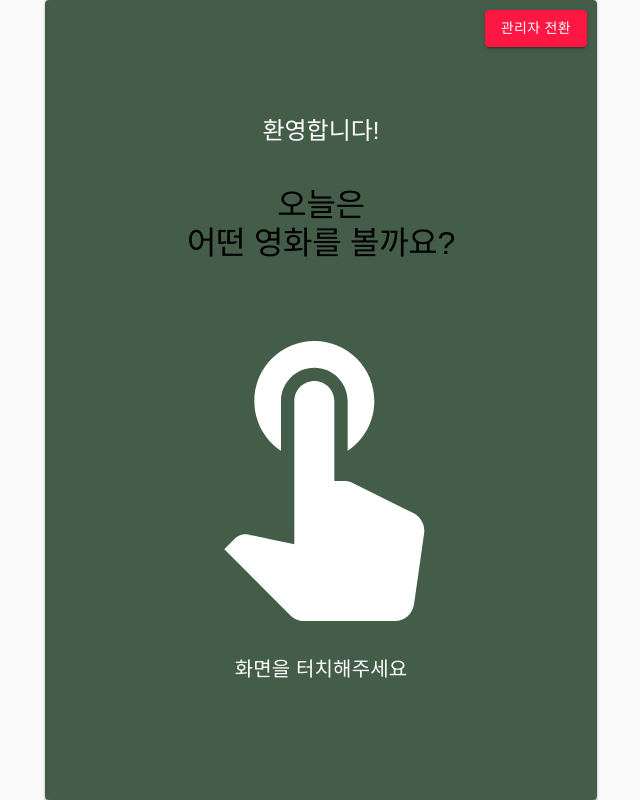
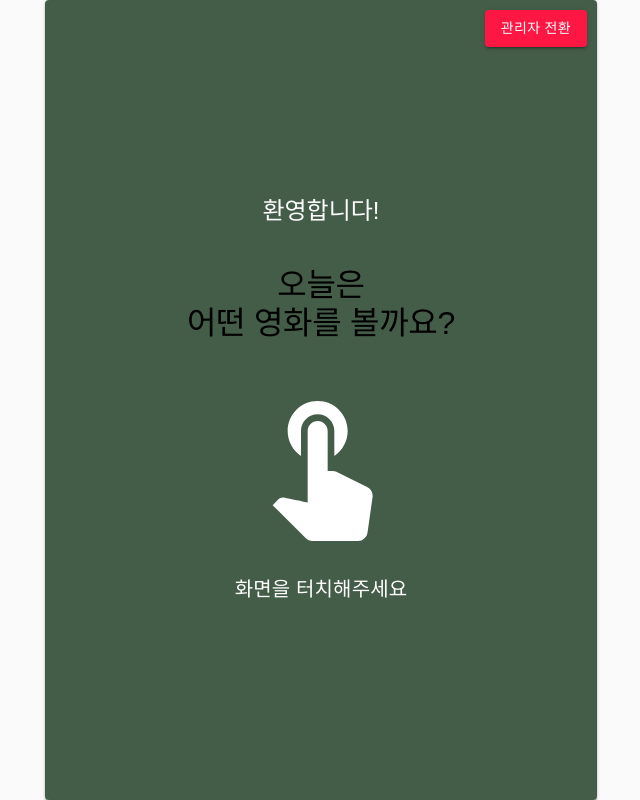
Before and after one commit to Jimin-yang/YMS-Project, a React (Create React App) app: page / in a window 1280 px wide. Shown: the whole page, without its empty margins (319-959 px from the left). Built offline with nearby package versions, Linux system fonts and the light colour scheme.

Commit message:
메인화면 클릭버튼 크기수정

```diff
--- a/src/styles.js
+++ b/src/styles.js
@@ -45,7 +45,7 @@ export const useStyles = makeStyles((theme) => ({
     },
     appIcon: {
         src: "images/logo.png",
-        fontSize: '20rem',
+        fontSize: '10rem',
     },
     cardsContainer: {
         display: 'flex',
```
